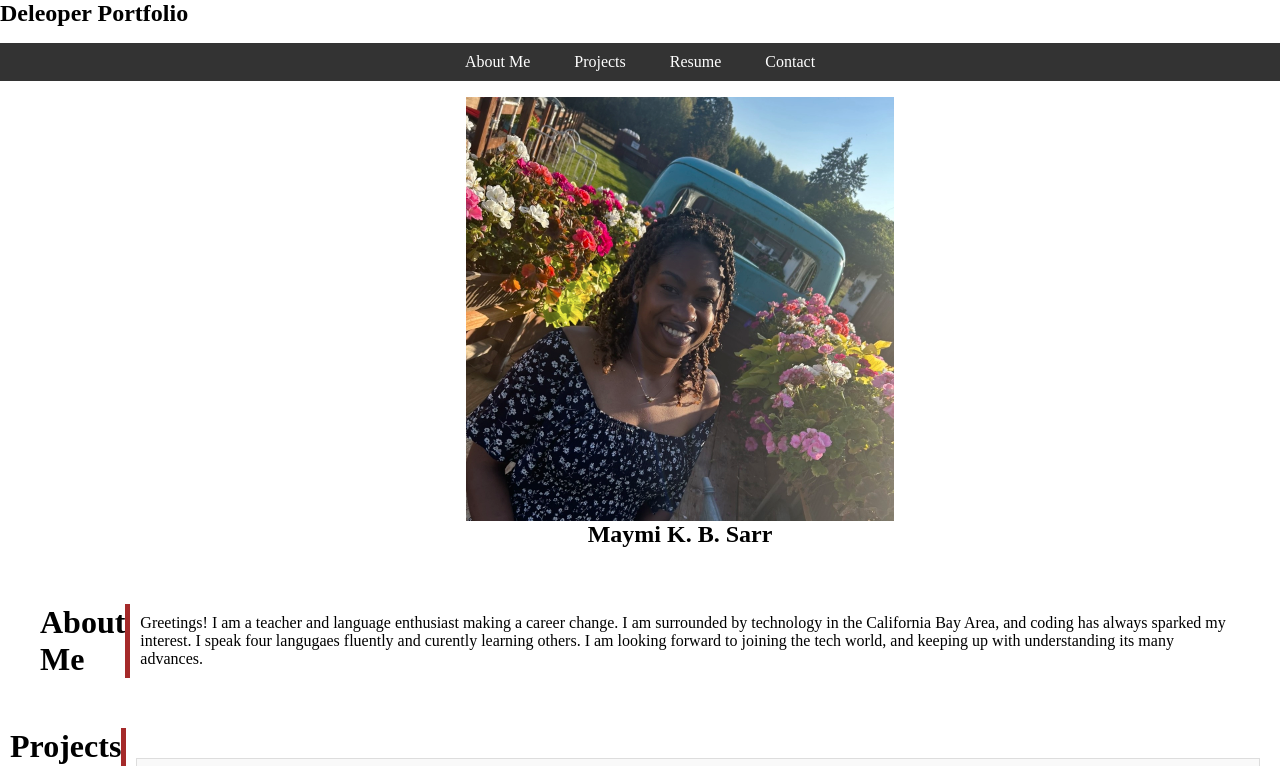
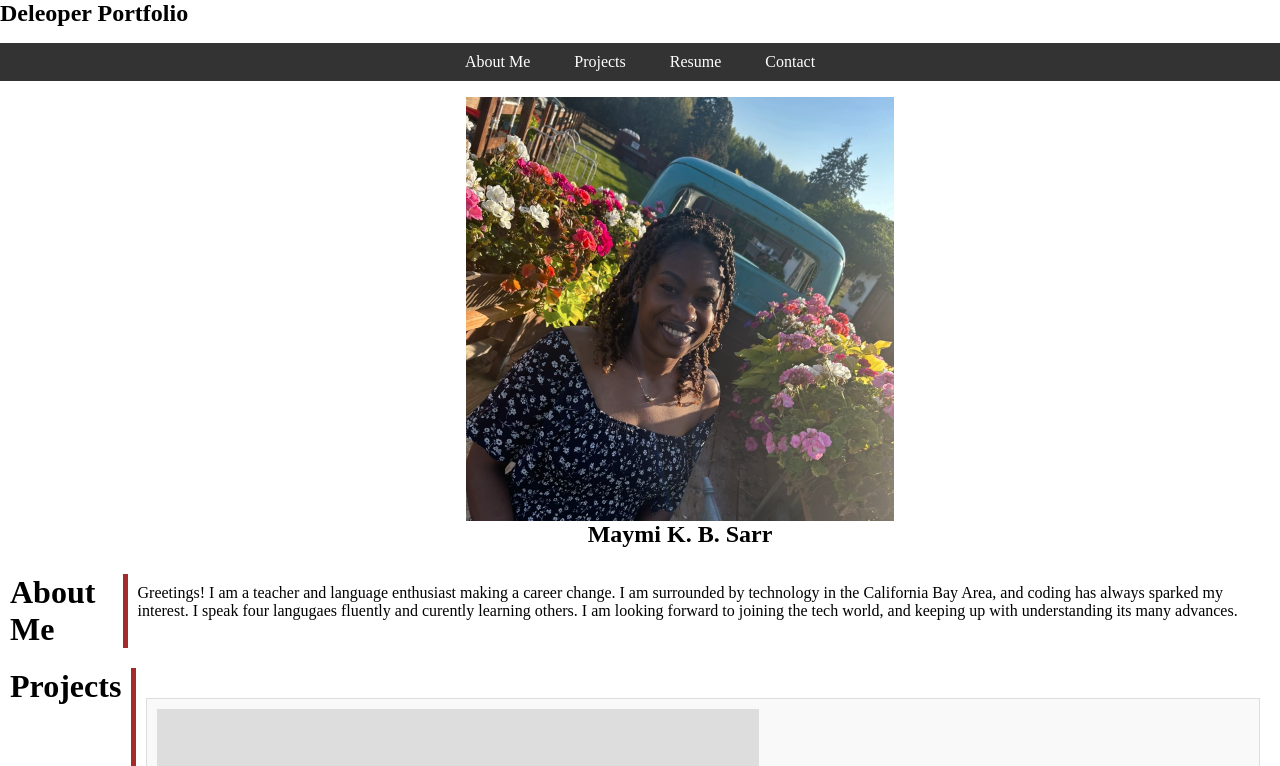
Before and after one commit to maymikb/first-portfolio, a plain HTML site: page index.html in a window 1280 px wide. Shown: the top 766 px of the page. Drawn offline with Linux system fonts and the light colour scheme.

Commit message:
add red border, fix about me padding

```diff
--- a/style.css
+++ b/style.css
@@ -31,11 +31,13 @@ nav a {
 
 /* Style the sections */
 section {
-    padding: 40px;
+    padding: 10px;
 }
 
 section h1 {
     font-size: 2em;
+    margin-right:10px;
+    width: 200px;
 }
 
 /* Style individual projects */
```
